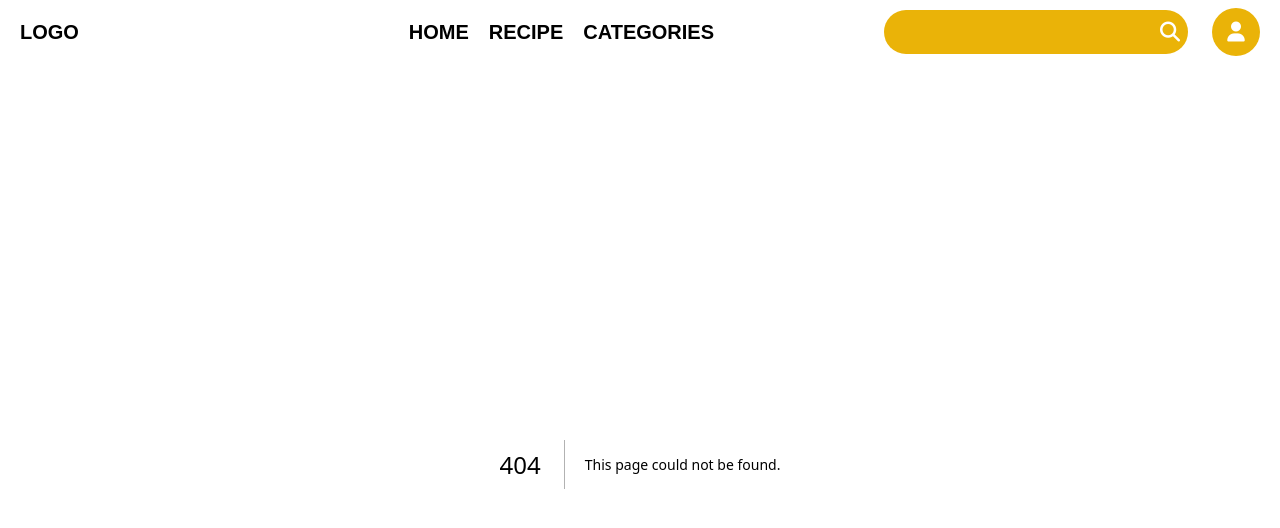
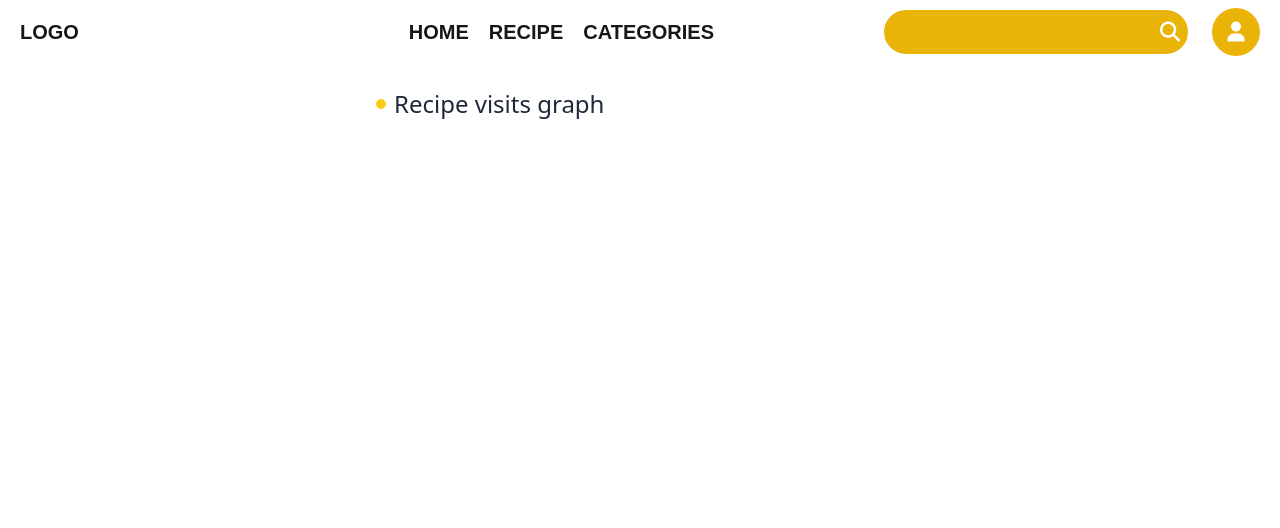
Before and after one commit to pskjksr/food, a Next.js app: page /Recipevisitsgraph in a window 1280 px wide. Before the commit this address had no page. Shown: the top 528 px of the page. Built offline with nearby package versions, Linux system fonts and the light colour scheme.

Commit message:
Create a Recipe visits graph page

```diff
--- /dev/null
+++ b/app/Recipevisitsgraph/page.jsx
@@ -0,0 +1,14 @@
+import React from "react";
+
+function Profile() {
+  return (
+    <div className="p-6 max-w-xl mx-auto font-sans">
+      <h2 className="flex items-center text-2xl mb-6 text-gray-800">
+        <span className="w-2.5 h-2.5 bg-yellow-400 rounded-full mr-2"></span>{" "}
+        Recipe visits graph
+      </h2>
+    </div>
+  );
+}
+
+export default Profile;
--- a/app/profile/page.jsx
+++ b/app/profile/page.jsx
@@ -32,9 +32,9 @@ function Profile() {
             <strong>Address:</strong> <span className="block text-gray-500">285 N Broad St, Elizabeth, NJ 07208, USA</span>
           </p>
           <div className="mt-4 flex">
-            <button className="px-4 bg-white text-yellow-400 rounded-md shadow-md hover:bg-white hover:text-yellow-500 border border-yellow-400 transition">
+            <Link href="/Recipevisitsgraph" className="px-4 bg-white text-yellow-400 rounded-md shadow-md hover:bg-white hover:text-yellow-500 border border-yellow-400 transition">
               Recipe visits graph
-            </button>
+            </Link>
             <Link href="/Like" className="ml-4 px-4 py-2 bg-white text-yellow-500 rounded-md shadow-md hover:bg-white hover:text-yellow-400 border border-yellow-400 transition flex items-center">
               <i className="fas fa-heart"></i>
             </Link>
```
